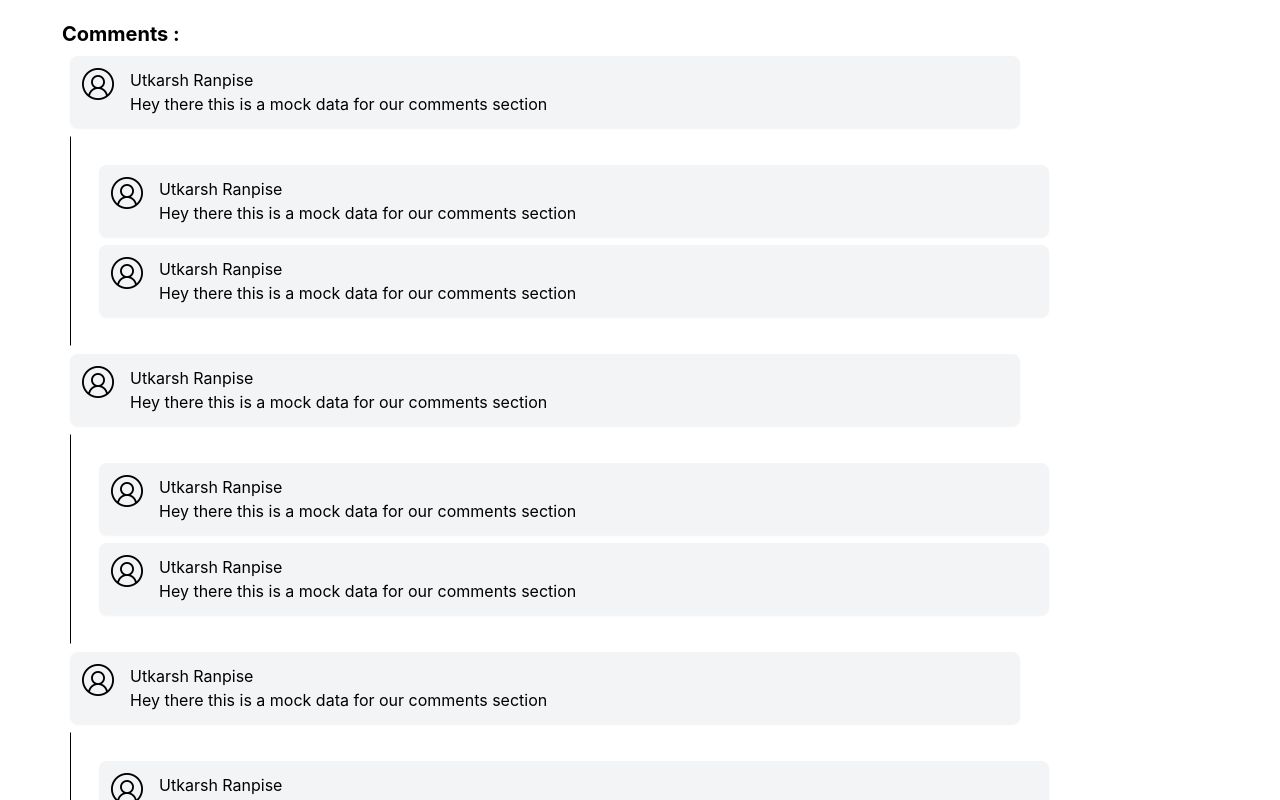
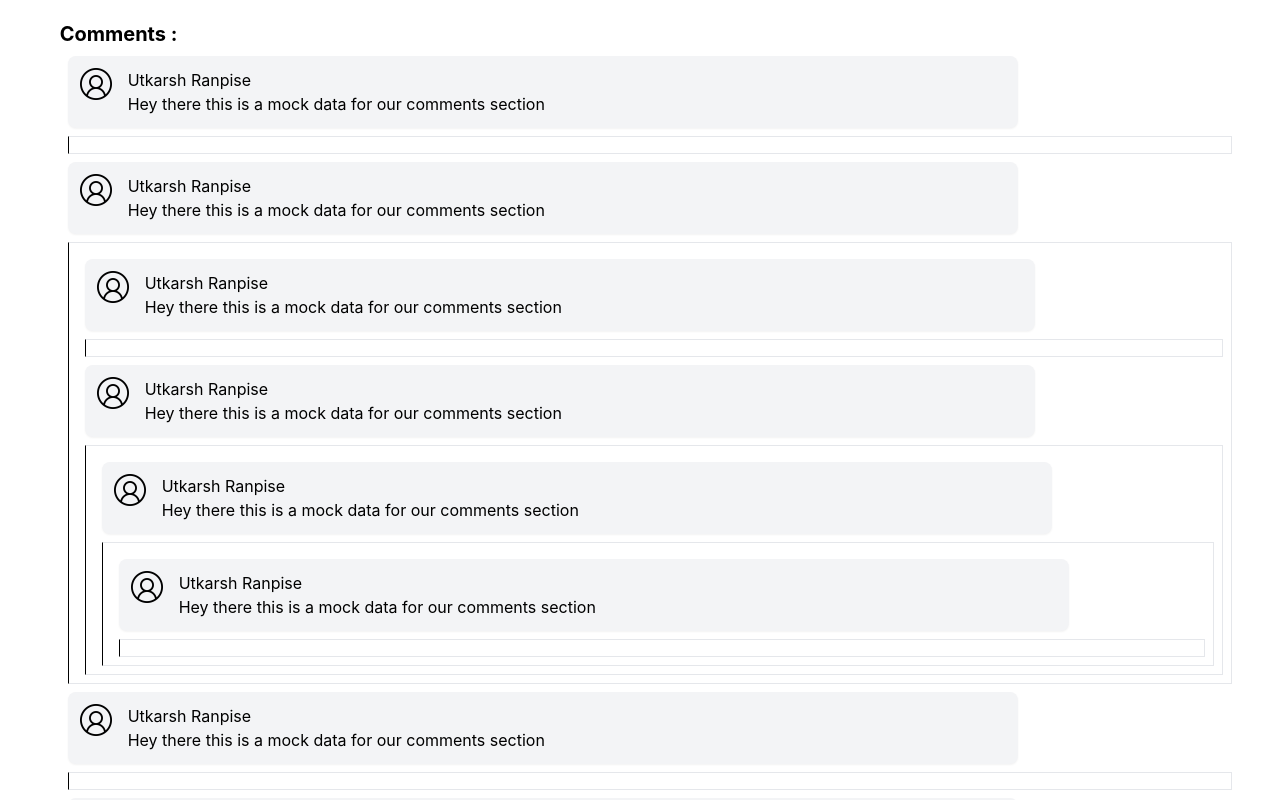
Before and after one commit to utkaarsh/video-streaming-site, a React (Create React App) app: page /watch in a window 1280 px wide. Shown: the part 640-1440 px from the top of the page. Built offline with nearby package versions, Linux system fonts and the light colour scheme; no server answers.

Commit message:
added recursion for comment replies

```diff
--- a/src/components/CommentsList.js
+++ b/src/components/CommentsList.js
@@ -8,9 +8,8 @@ const CommentsList = ({ comments }) => {
         return (
           <div>
             <Comment key={index} data={comment} />
-            <div className="ml-2 p-5 border border-white border-l-black">
-              <Comment key={index} data={comment} />
-              <Comment key={index} data={comment} />
+            <div className="ml-2 p-2 border border-l-black">
+              <CommentsList comments={comment.replies} />
             </div>
           </div>
         );
```
